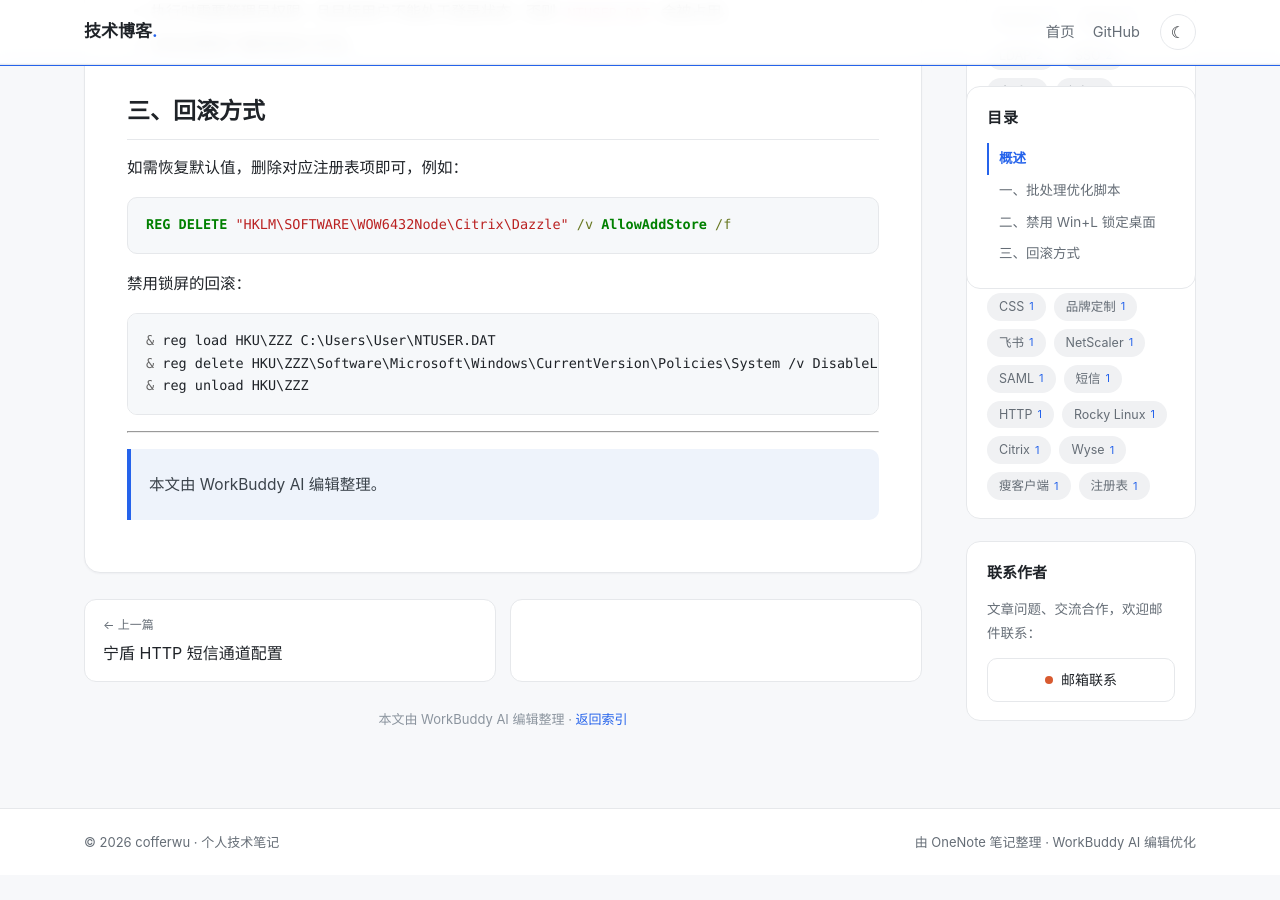
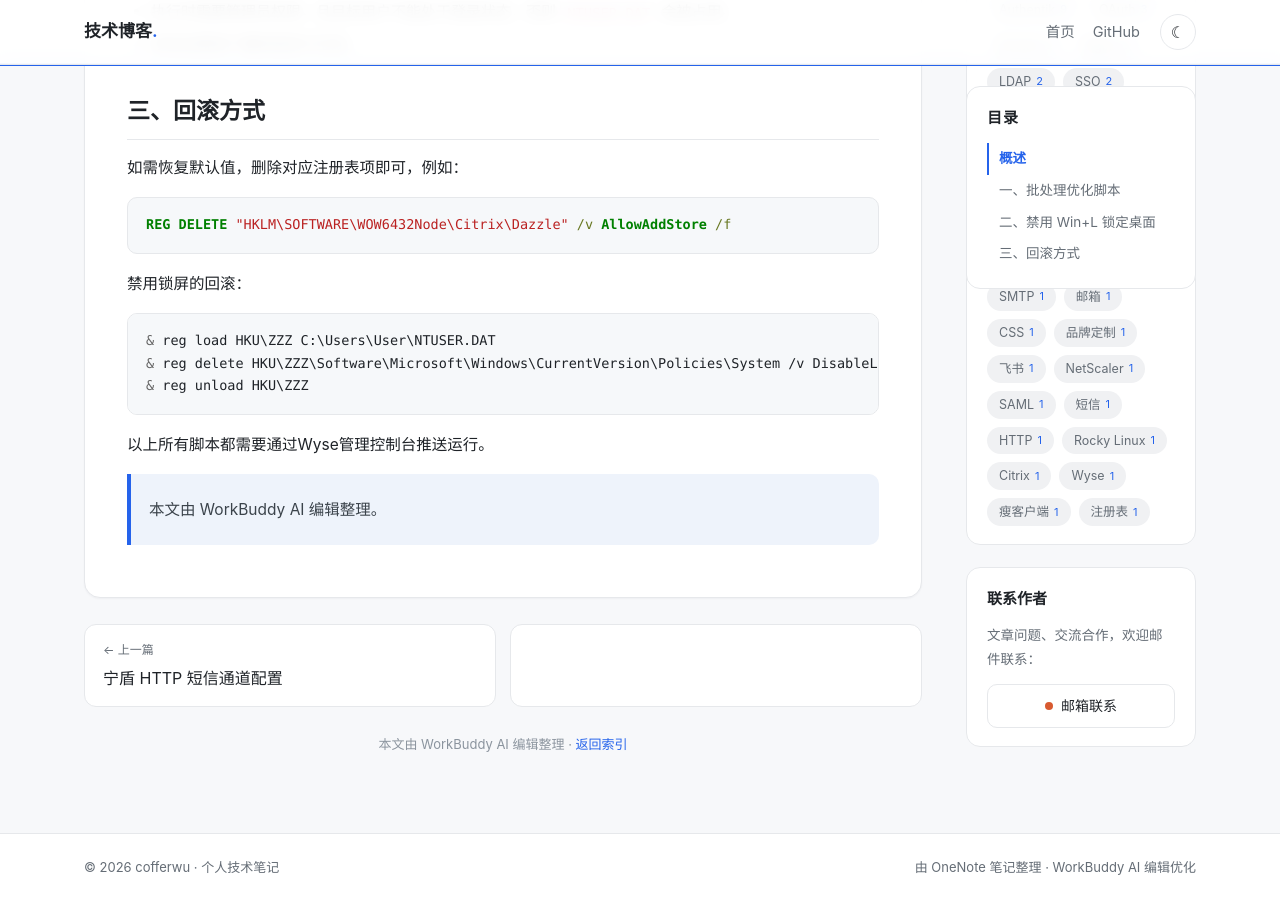
Before and after one commit to cofferwu/blog, a Jekyll site: the page built from dell-wyse-citrix.md, in a window 1280 px wide and 900 px high, scrolled down 2396 px. Built offline with Jekyll 4.4.1, drawn with Linux system fonts in a browser that asks for light colours; before the commit the page ends 3271 px from its top, so only the background shows below that; part of the change alters nothing that is shown.

Commit message:
Update and rename dell-wyse-citrix-tuning.md to dell-wyse-citrix.md

````diff
--- a/dell-wyse-citrix-tuning.md
+++ b/dell-wyse-citrix.md
@@ -9,7 +9,7 @@ tags:
   - 瘦客户端
   - 注册表
 layout: article
-sum: "Dell Wyse 瘦客户端在使用 Citrix Receiver / Desktop Viewer 时，默认会弹出商店配置框、加载项提示、锁定桌面等，影响自助终端或公用桌面的使用体验。本文用一组批处理命令做统一优化，并…"
+sum: "Dell Wyse 瘦客户端在使用 Citrix Receiver / Desktop Viewer 时，默认会弹出商店配置框、加载项提示、锁定桌面等，影响自助终端或公用桌面的使用体验。本文用一组批处理命令做统一优化"
 ---
 
 ## 概述
@@ -102,7 +102,7 @@ REG DELETE "HKLM\SOFTWARE\WOW6432Node\Citrix\Dazzle" /v AllowAddStore /f
 & reg delete HKU\ZZZ\Software\Microsoft\Windows\CurrentVersion\Policies\System /v DisableLockWorkstation /f
 & reg unload HKU\ZZZ
 ```
+以上所有脚本都需要通过Wyse管理控制台推送运行。
 
----
 
 > 本文由 WorkBuddy AI 编辑整理。
````
